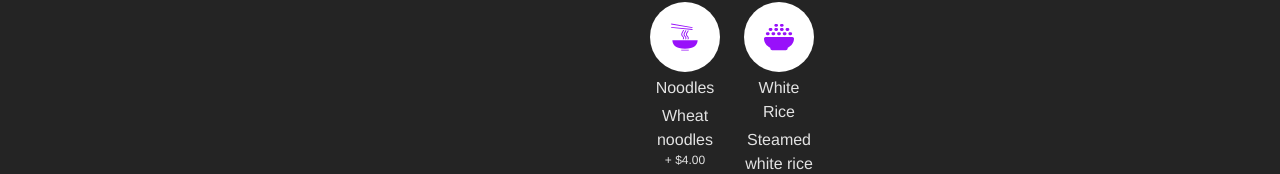
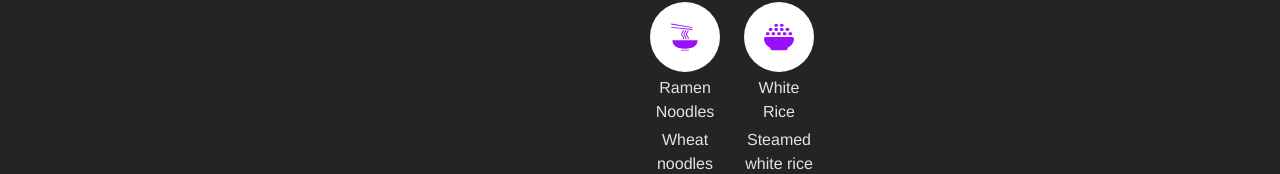
Before and after one commit to svonharris/food-order-app, a React (Vite) app: page / in a window 1280 px wide. Shown: the part 702-876 px from the top of the page. Built offline with nearby package versions, Linux system fonts and the light colour scheme.

Commit message:
Changed props' names.

```diff
--- a/src/Data/Data.tsx
+++ b/src/Data/Data.tsx
@@ -18,21 +18,21 @@ export const foodData = [
     ingredients: [
       {
         id: 1,
-        title: "Noodles",
+        name: "Ramen Noodles",
         price: 4.0,
         description: "Wheat noodles",
         icon: GiNoodles,
       },
       {
         id: 2,
-        title: "White Rice",
+        name: "White Rice",
         price: 3.0,
         description: "Steamed white rice",
         icon: FaBowlRice,
       },
       // {
       //   id: 3,
-      //   title: "Brown Rice",
+      //   name: "Brown Rice",
       //   price: 3.5,
       //   description: "Healthy brown rice",
       //   icon: FaBowlRice,
@@ -45,28 +45,28 @@ export const foodData = [
     ingredients: [
       {
         id: 1,
-        title: "Pork Belly",
+        name: "Pork Belly",
         price: 5.5,
         description: "Braised pork belly",
         icon: GiPig,
       },
       {
         id: 2,
-        title: "Chicken",
+        name: "Chicken",
         price: 5.0,
         description: "Grilled chicken breast",
         icon: PiBirdFill,
       },
       {
         id: 3,
-        title: "Shrimp",
+        name: "Shrimp",
         price: 6.0,
         description: "Succulent shrimp",
         icon: FaShrimp,
       },
       {
         id: 4,
-        title: "Tofu",
+        name: "Tofu",
         price: 4.0,
         description: "Tofu cubes marinated in soy sauce",
         icon: SiOpentofu,
@@ -79,42 +79,42 @@ export const foodData = [
     ingredients: [
       {
         id: 1,
-        title: "Kale",
+        name: "Kale",
         price: 2.0,
         description: "Leafy vegetables",
         icon: FaLeaf,
       },
       {
         id: 2,
-        title: "Bell Pepper",
+        name: "Bell Pepper",
         price: 2.0,
         description: "Crispy multicolored peppers",
         icon: GiBellPepper,
       },
       {
         id: 3,
-        title: "Corn",
+        name: "Corn",
         price: 1.0,
         description: "Sweet golden niblets",
         icon: GiCorn,
       },
       {
         id: 4,
-        title: "Ajitsuke Tamago",
+        name: "Ajitsuke Tamago",
         price: 4.0,
         description: "Soy marinated egg",
         icon: FaEgg,
       },
       {
         id: 5,
-        title: "Bean Sprouts",
+        name: "Bean Sprouts",
         price: 1.0,
         description: "Crunchy sprouts",
         icon: GiSprout,
       },
       {
         id: 6,
-        title: "Green Onions",
+        name: "Green Onions",
         price: 0.5,
         description: "Fresh scallions",
         icon: PiCirclesThree,
@@ -122,34 +122,3 @@ export const foodData = [
     ],
   },
 ];
-
-export const ingredients = [
-  {
-    id: 1,
-    name: "Kale",
-    price: 2.0,
-    description: "Leafy vegetables",
-    icon: FaLeaf,
-  },
-  {
-    id: 2,
-    name: "Bell Pepper",
-    price: 2.0,
-    description: "Crispy multicolored peppers",
-    icon: GiBellPepper,
-  },
-  {
-    id: 3,
-    name: "Corn",
-    price: 1.0,
-    description: "Sweet golden niblets",
-    icon: GiCorn,
-  },
-  {
-    id: 4,
-    name: "Ajitsuke Tamago",
-    price: 4.0,
-    description: "Soy marinated egg",
-    icon: FaEgg,
-  },
-];
--- a/src/components/Tab/Tab.tsx
+++ b/src/components/Tab/Tab.tsx
@@ -1,11 +1,11 @@
 import { useState } from "react";
 
 type TabProps = {
-  title: string;
-  showTitle: boolean;
+  category: string;
+  showCategory: boolean;
   ingredients?: {
     id: number;
-    title: string;
+    name: string;
     price: number;
     description: string;
     icon: React.ElementType;
@@ -34,10 +34,10 @@ const Tab = (props: TabProps) => {
       <div className="flex flex-row flex-wrap gap-1">
         <p
           className={`grow-0 shrink-0 basis-[100%] ${
-            props.showTitle === true ? "" : "hidden"
+            props.showCategory === true ? "" : "hidden"
           }`}
         >
-          {props.title}
+          {props.category}
         </p>
         {props.ingredients !== undefined
           ? props.ingredients.map((ingredient) => (
@@ -54,7 +54,7 @@ const Tab = (props: TabProps) => {
                 <div className="bg-white p-[20px] rounded-full max-w-fit">
                   <ingredient.icon size={30} className="fill-purple-600" />
                 </div>
-                <p className="my-1">{ingredient.title}</p>
+                <p className="my-1">{ingredient.name}</p>
                 <p>{ingredient.description}</p>
                 <p className="block text-xs">
                   + ${ingredient.price.toFixed(2)}
--- a/src/components/Tabs/Tabs.tsx
+++ b/src/components/Tabs/Tabs.tsx
@@ -53,9 +53,9 @@ const Tabs = (props: TabsProps) => {
             }`}
           >
             <Tab
-              title={data.category}
+              category={data.category}
               ingredients={data.ingredients}
-              showTitle={activeTab === "ViewAll" ? true : false}
+              showCategory={activeTab === "ViewAll" ? true : false}
             />
           </div>
         ))}
```
